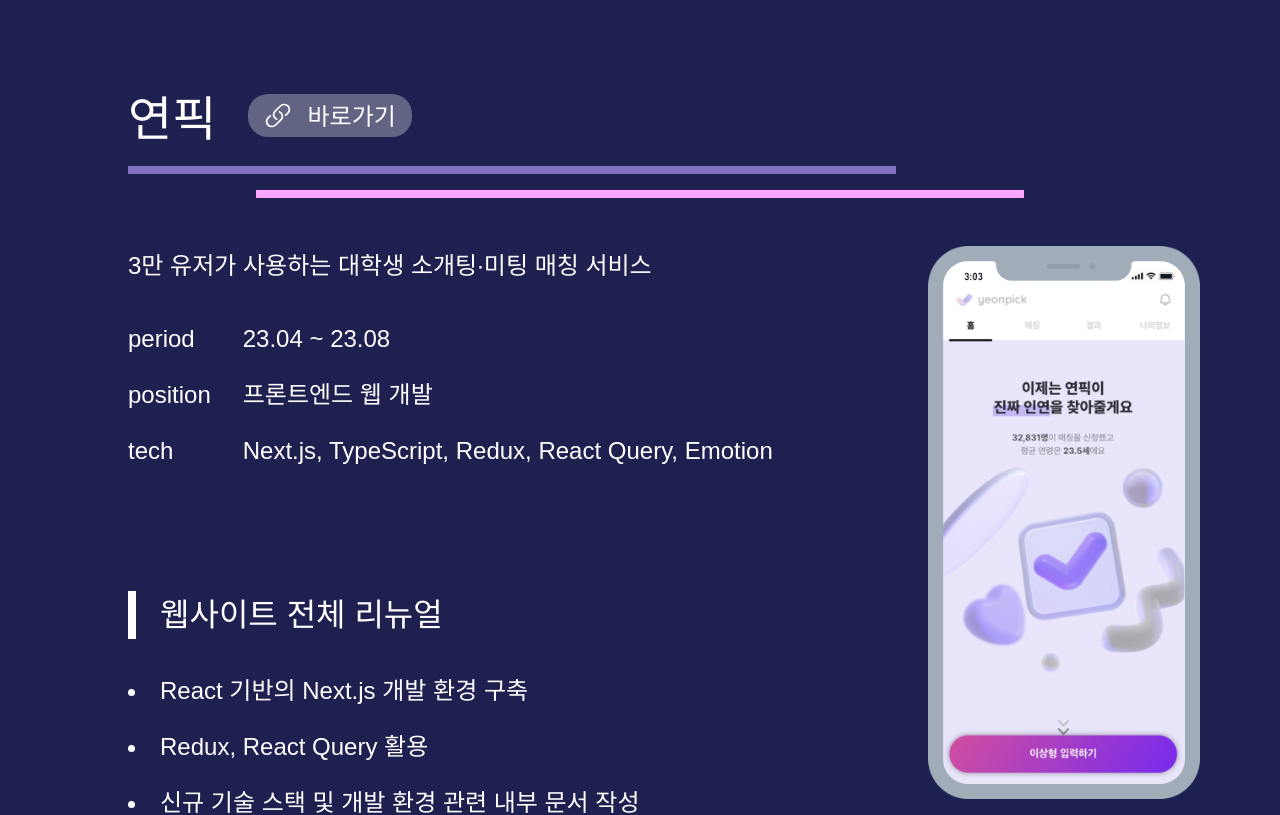
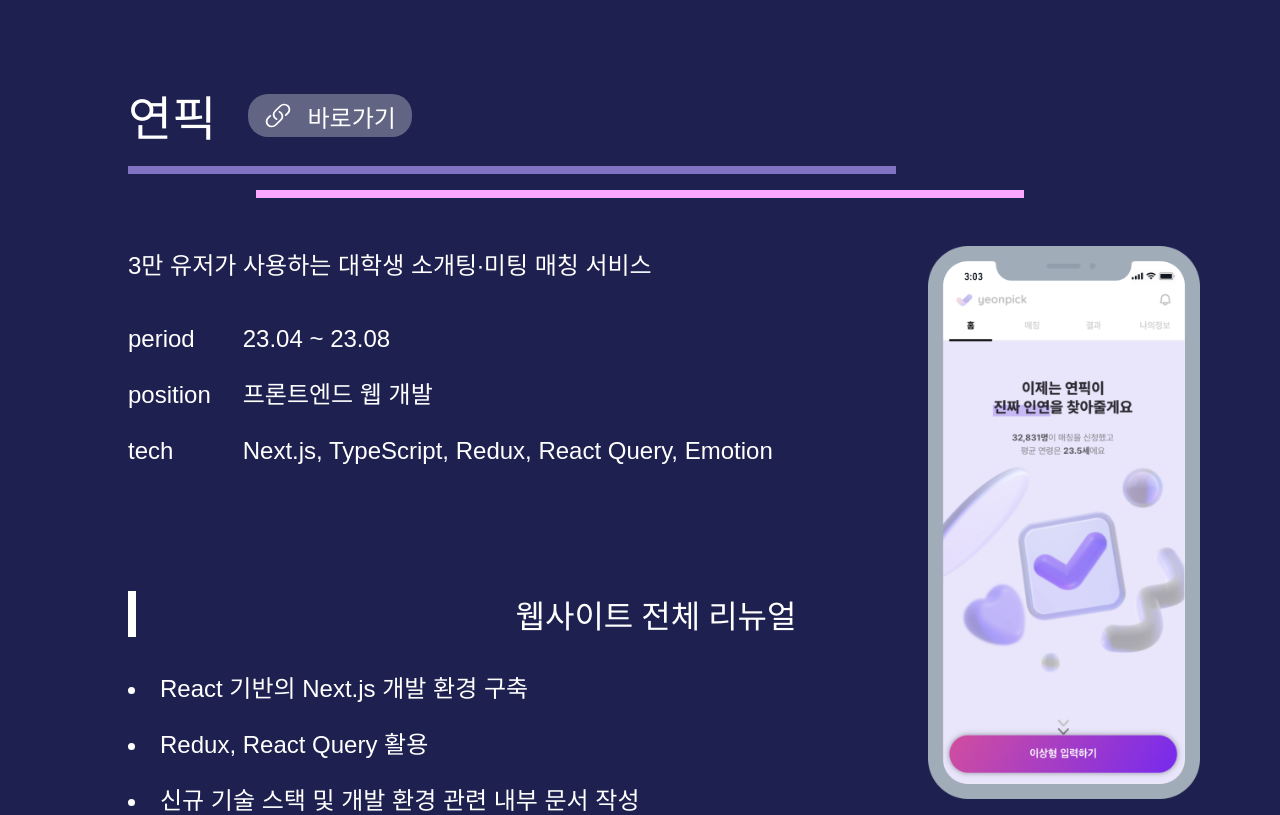
Before and after one commit to innerstella/my-portfolio, a React (Create React App) app: page / in a window 1280 px wide. Shown: the part 2210-3025 px from the top of the page. Built offline with nearby package versions, Linux system fonts and the light colour scheme.

Commit message:
💄 version2 style guide

```diff
--- a/src/App.css
+++ b/src/App.css
@@ -6,6 +6,59 @@
   --green: #00bb13;
   --blue: #00a7dc;
   --gray: #d9d9d9;
+  /* version2 */
+  --gray100: #fafafa;
+  --gray300: #bdbdbd;
+  --gray500: #464646;
+  --white: #ffffff;
+}
+
+/* version2 font*/
+.title {
+  color: #000;
+  text-align: center;
+  font-family: SUIT Variable;
+  font-size: 3.125rem;
+  font-style: normal;
+  font-weight: 800;
+  line-height: normal;
+}
+.subtitle {
+  color: #000;
+  font-family: SUIT Variable;
+  font-size: 2.5rem;
+  font-style: normal;
+  font-weight: 700;
+  line-height: normal;
+}
+.subsubtitle {
+  color: #000;
+  text-align: center;
+  font-family: SUIT Variable;
+  font-size: 1.5rem;
+  font-style: normal;
+  font-weight: 600;
+  line-height: normal;
+}
+.text {
+  color: #000;
+  text-align: center;
+  font-family: SUIT Variable;
+  font-size: 1.25rem;
+  font-style: normal;
+  font-weight: 600;
+  line-height: normal;
+}
+
+/* version2 gap*/
+.mt100 {
+  margin-top: 100px;
+}
+.mt50 {
+  margin-top: 50px;
+}
+.mt30 {
+  margin-top: 30px;
 }
 
 .pointer {
```
